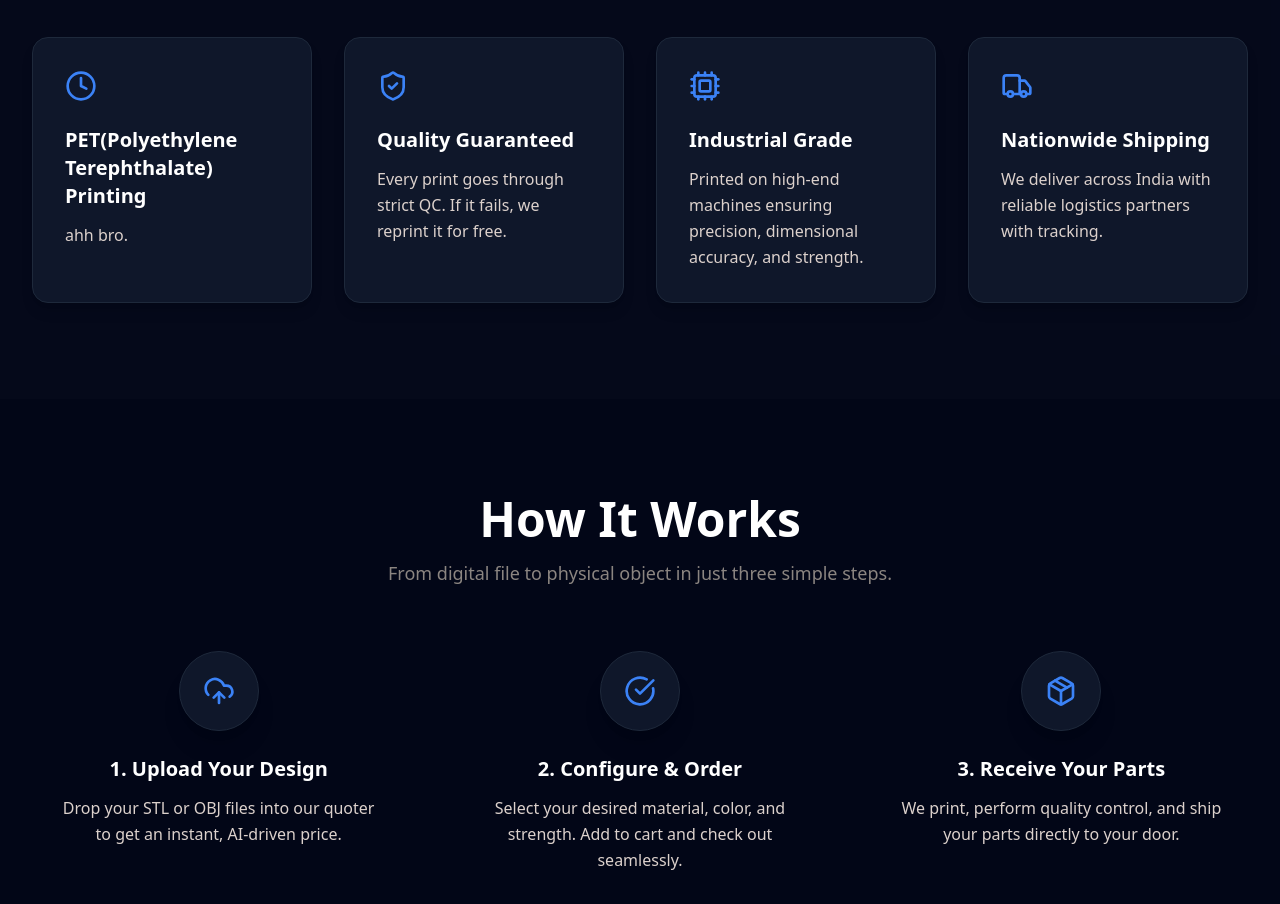
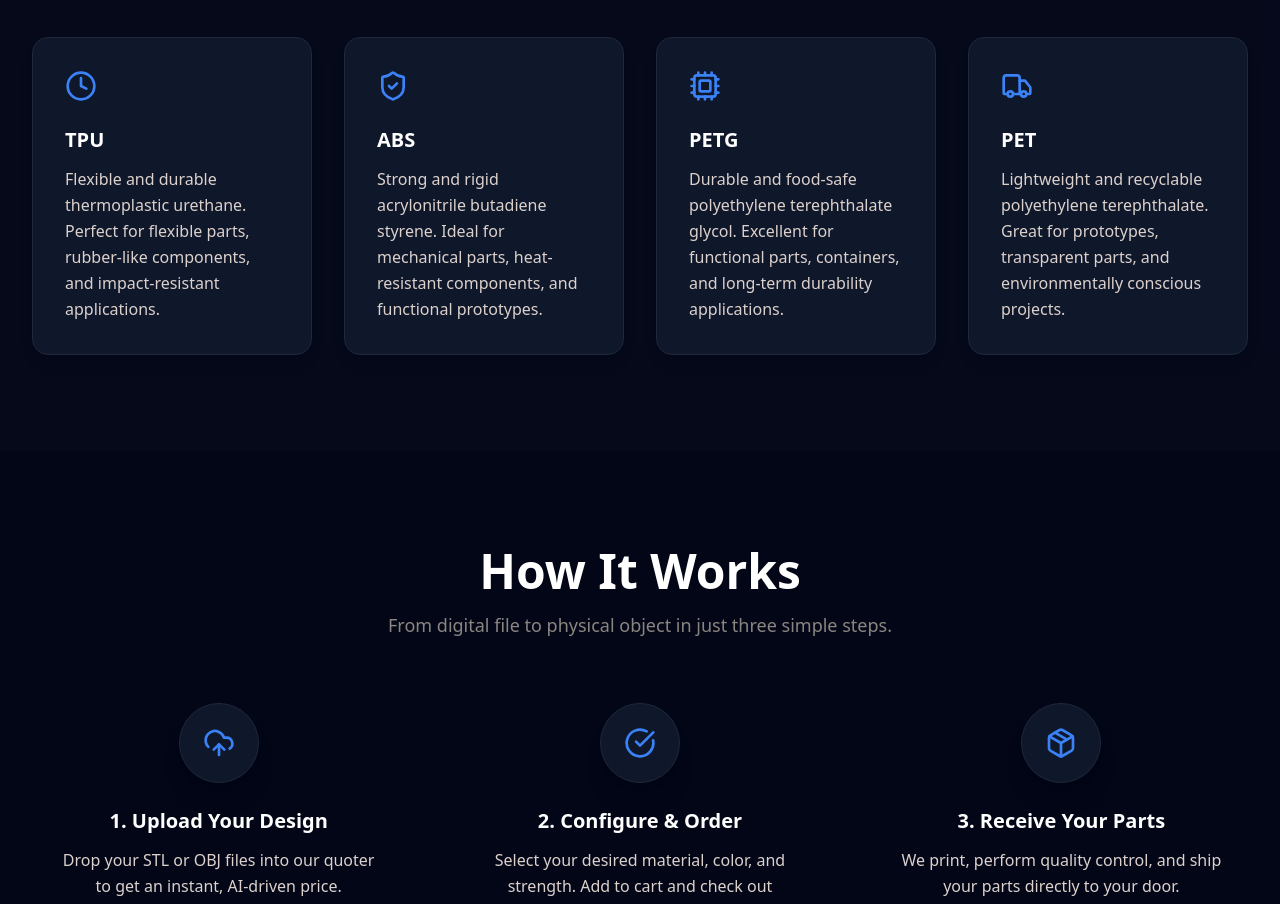
Before and after one commit to Gautham479/Pachi, a Next.js app: page / in a window 1280 px wide. Shown: the part 2440-3344 px from the top of the page. Built offline with nearby package versions, Linux system fonts and the light colour scheme.

Commit message:
why choose us

```diff
--- a/components/Features.jsx
+++ b/components/Features.jsx
@@ -5,23 +5,23 @@ export default function Features() {
   const features = [
     {
       icon: <Clock className="w-8 h-8 text-primary-500" />,
-      title: "PET(Polyethylene Terephthalate) Printing",
-      desc: "ahh bro."
+      title: "TPU",
+      desc: "Flexible and durable thermoplastic urethane. Perfect for flexible parts, rubber-like components, and impact-resistant applications."
     },
     {
       icon: <ShieldCheck className="w-8 h-8 text-primary-500" />,
-      title: "Quality Guaranteed",
-      desc: "Every print goes through strict QC. If it fails, we reprint it for free."
+      title: "ABS",
+      desc: "Strong and rigid acrylonitrile butadiene styrene. Ideal for mechanical parts, heat-resistant components, and functional prototypes."
     },
     {
       icon: <Cpu className="w-8 h-8 text-primary-500" />,
-      title: "Industrial Grade",
-      desc: "Printed on high-end machines ensuring precision, dimensional accuracy, and strength."
+      title: "PETG",
+      desc: "Durable and food-safe polyethylene terephthalate glycol. Excellent for functional parts, containers, and long-term durability applications."
     },
     {
       icon: <Truck className="w-8 h-8 text-primary-500" />,
-      title: "Nationwide Shipping",
-      desc: "We deliver across India with reliable logistics partners with tracking."
+      title: "PET",
+      desc: "Lightweight and recyclable polyethylene terephthalate. Great for prototypes, transparent parts, and environmentally conscious projects."
     }
   ];
 
```
